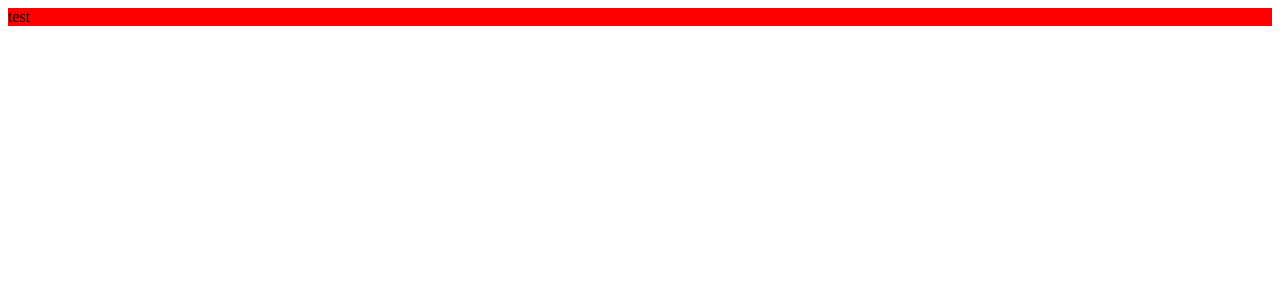
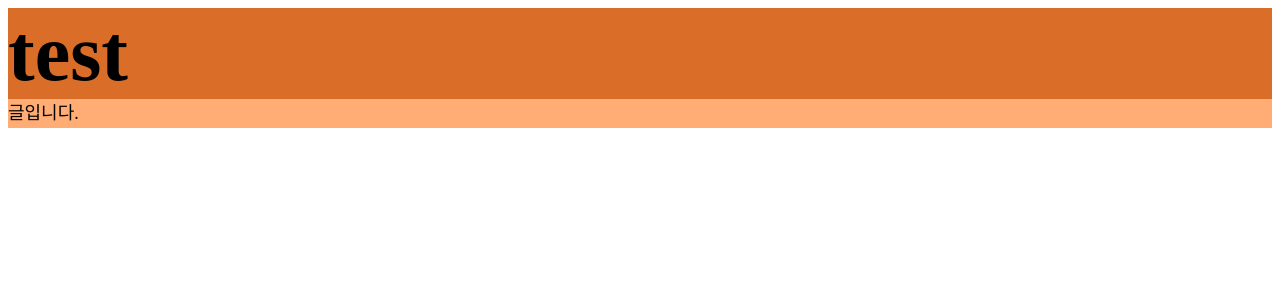
Before and after one commit to juncastle97/zerocost, a Next.js app: page / in a window 1280 px wide. Shown: the top 300 px of the page. Built offline with nearby package versions, Linux system fonts and the light colour scheme; a web font is replaced by a local one.

Commit message:
feat : 디자인 시스템 설정 확인

```diff
--- a/src/app/main.module.scss
+++ b/src/app/main.module.scss
@@ -1,6 +1,12 @@
 .page {
-  background-color: blue;
+  background-color: $orange-50;
   @include respondTo(small) {
-    background-color: red;
+    background-color: $orange-500;
   }
+  @include h1;
 }
+
+.text {
+  background-color: $orange-200;
+  @include body1
+}
--- a/src/app/page.tsx
+++ b/src/app/page.tsx
@@ -5,5 +5,10 @@ import styles from "./main.module.scss";
 const cn = classNames.bind(styles);
 
 export default function Home() {
-  return <div className={cn("page")}>test</div>;
+  return (
+    <>
+      <div className={cn("page")}>test</div>
+      <div className={cn("text")}>글입니다.</div>
+    </>
+  );
 }
```
